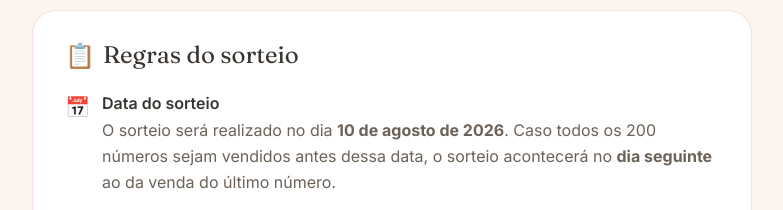
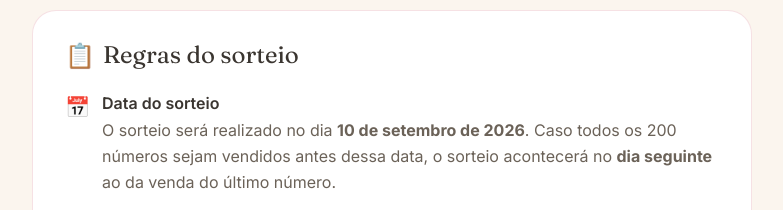
Before and after one commit to gustavo-ec/cha-rifa-bebe, a React (Vite) app: page / in a window 1280 px wide. Shown: the part 1200-1410 px from the top of the page, without its empty margins (248-1031 px from the left). Built offline with nearby package versions, Linux system fonts and the light colour scheme; no server answers; the database is empty.

Commit message:
Update data do sorteio September 10, 2026

```diff
--- a/src/components/SecaoPremio.jsx
+++ b/src/components/SecaoPremio.jsx
@@ -35,7 +35,7 @@ export default function SecaoPremio() {
 
         <ul className="space-y-4">
           <Regra icone="📅" titulo="Data do sorteio">
-            O sorteio será realizado no dia <strong>10 de agosto de 2026</strong>. Caso todos os
+            O sorteio será realizado no dia <strong>10 de setembro de 2026</strong>. Caso todos os
             200 números sejam vendidos antes dessa data, o sorteio acontecerá no{' '}
             <strong>dia seguinte</strong> ao da venda do último número.
           </Regra>
```
